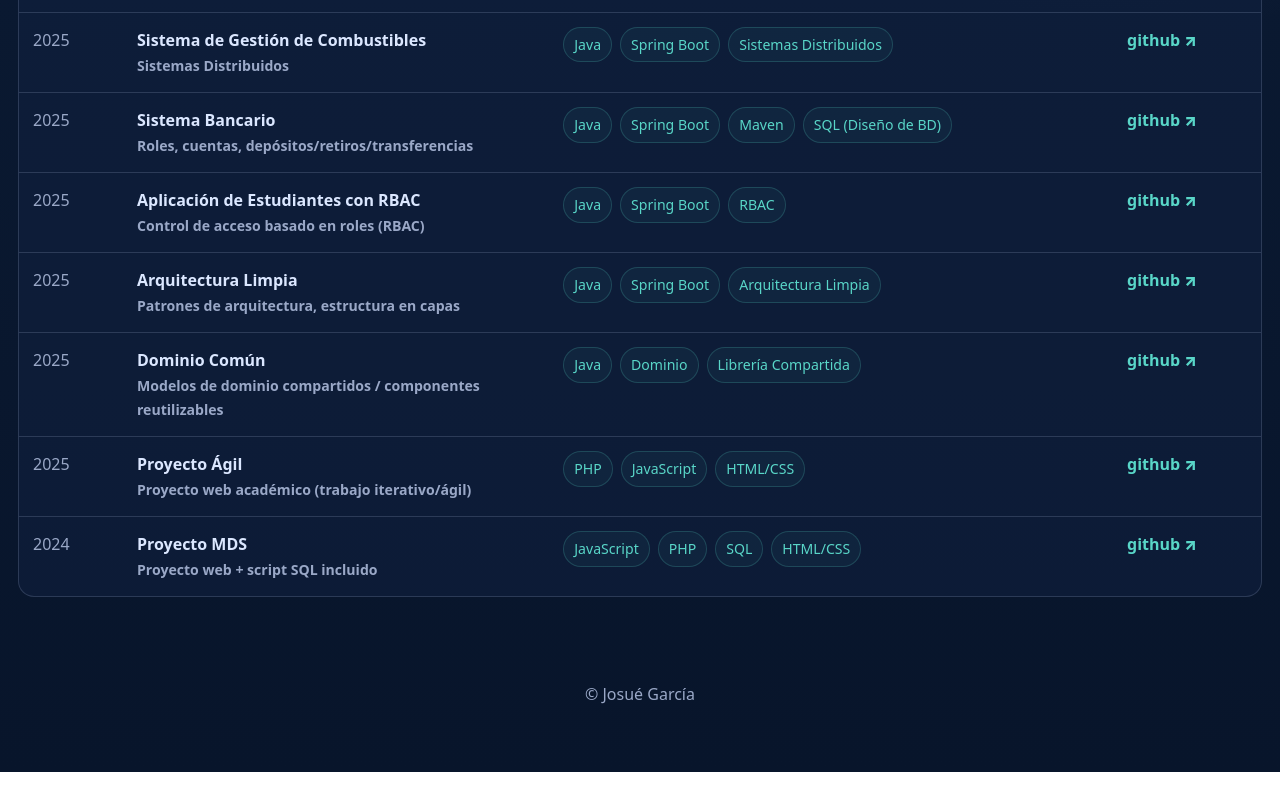
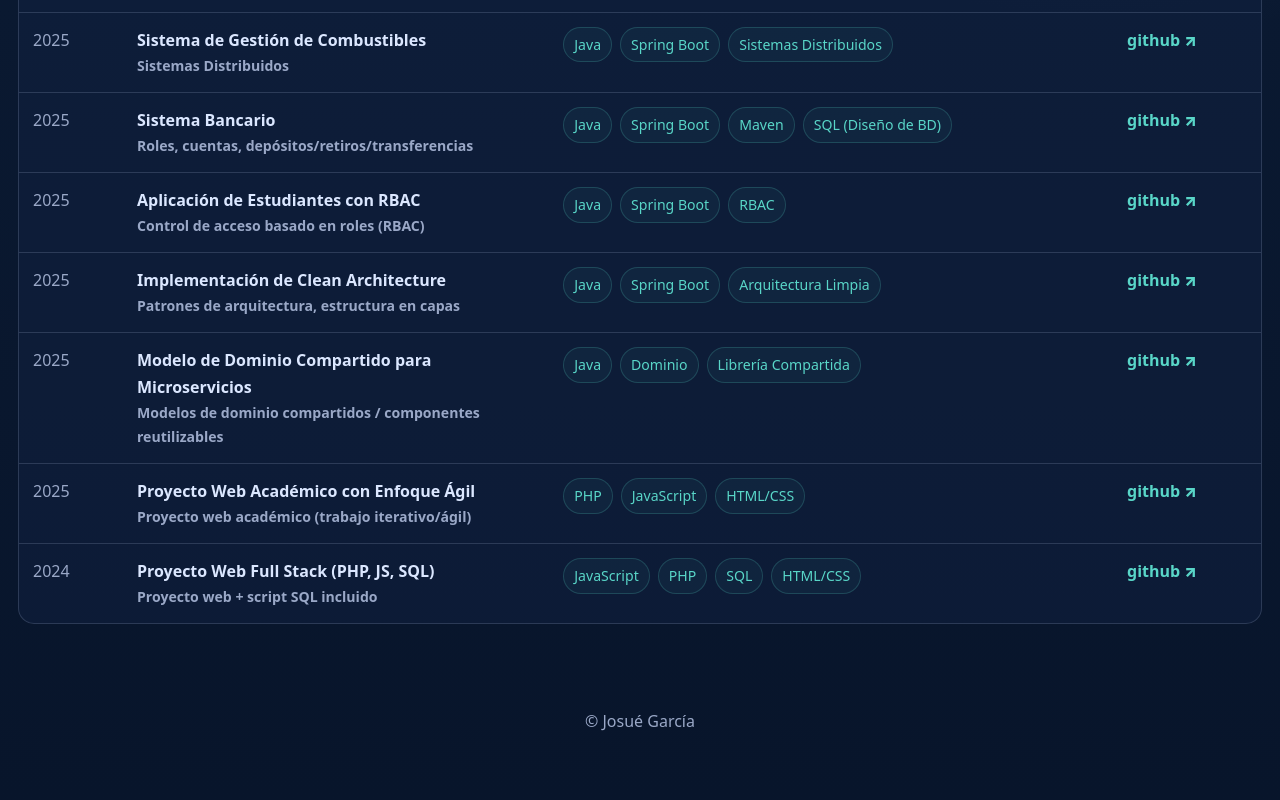
Before and after one commit to JosueGarciaAbata/portfolio, an Angular app: page /projects in a window 1280 px wide. Shown: the part 395-1195 px from the top of the page. Before the commit the page ends 1167 px from the top, so only its background shows below. Built offline with nearby package versions, Linux system fonts and the light colour scheme.

Commit message:
improve project names

```diff
--- a/src/app/data/projects.ts
+++ b/src/app/data/projects.ts
@@ -50,7 +50,7 @@ export const allProjects: Project[] = [
   },
   {
     year: 2025,
-    title: 'Arquitectura Limpia',
+    title: 'Implementación de Clean Architecture',
     subtitle: 'Patrones de arquitectura, estructura en capas',
     description: 'Implementación de principios de arquitectura limpia.',
     tags: ['Java', 'Spring Boot', 'Arquitectura Limpia'],
@@ -58,7 +58,7 @@ export const allProjects: Project[] = [
   },
   {
     year: 2025,
-    title: 'Dominio Común',
+    title: 'Modelo de Dominio Compartido para Microservicios',
     subtitle: 'Modelos de dominio compartidos / componentes reutilizables',
     description: 'Librería compartida de modelos de dominio.',
     tags: ['Java', 'Dominio', 'Librería Compartida'],
@@ -66,7 +66,7 @@ export const allProjects: Project[] = [
   },
   {
     year: 2025,
-    title: 'Proyecto Ágil',
+    title: 'Proyecto Web Académico con Enfoque Ágil',
     subtitle: 'Proyecto web académico (trabajo iterativo/ágil)',
     description: 'Proyecto académico con enfoque ágil.',
     tags: ['PHP', 'JavaScript', 'HTML/CSS'],
@@ -74,7 +74,7 @@ export const allProjects: Project[] = [
   },
   {
     year: 2024,
-    title: 'Proyecto MDS',
+    title: 'Proyecto Web Full Stack (PHP, JS, SQL)',
     subtitle: 'Proyecto web + script SQL incluido',
     description: 'Proyecto web con SQL incluido.',
     tags: ['JavaScript', 'PHP', 'SQL', 'HTML/CSS'],
```
